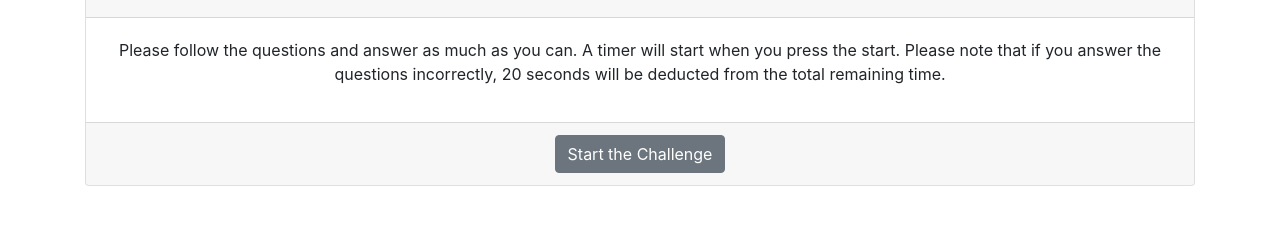
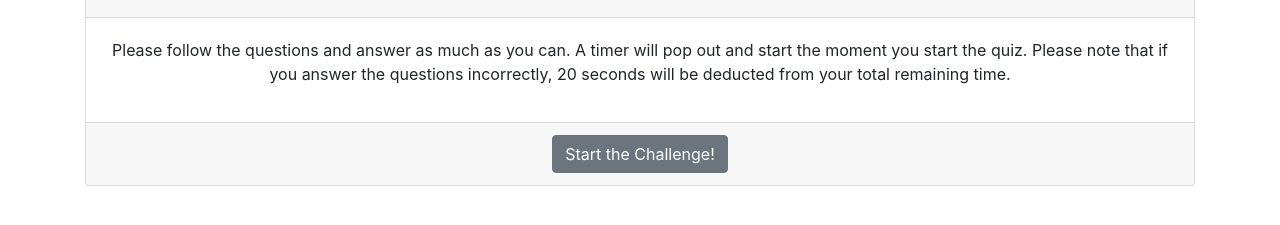
Before and after one commit to alibahrami633/Code-Quiz, a plain HTML site: page index.html in a window 1280 px wide. Shown: the part 61-286 px from the top of the page. Drawn offline with nearby package versions, Linux system fonts and the light colour scheme; a script that the page names is missing.

Commit message:
adding more style to the start stage - editting the content

```diff
--- a/assets/style.css
+++ b/assets/style.css
@@ -1,3 +1,6 @@
 body {
     padding-top: 1em;
 }
+#questions-window {
+    /* display: none; */
+}
--- a/index.html
+++ b/index.html
@@ -18,15 +18,18 @@
                         </div>
                         <div class="card-body">
                             <p>
-                                Please follow the questions and answer as much as you can. A timer will start when you press the start.
-                                Please note that if you answer the questions incorrectly, 20 seconds will be deducted from the total remaining time.
+                                Please follow the questions and answer as much as you can. A timer will pop out and start the moment you start the quiz.
+                                Please note that if you answer the questions incorrectly, 20 seconds will be deducted from your total remaining time.
                             </p>
                         </div>
                         <div class="card-footer">
-                            <button type="button" class="btn btn-secondary" value="start">Start the Challenge</button>
+                            <button type="button" class="btn btn-secondary" value="start">Start the Challenge!</button>
                         </div>
                     </article>
                 </section>
+            </section>
+            <section id="questions-window" class="row">
+
             </section>
         </main>
     </body>
```
Also changed, not shown: assets/bll.js (added).
